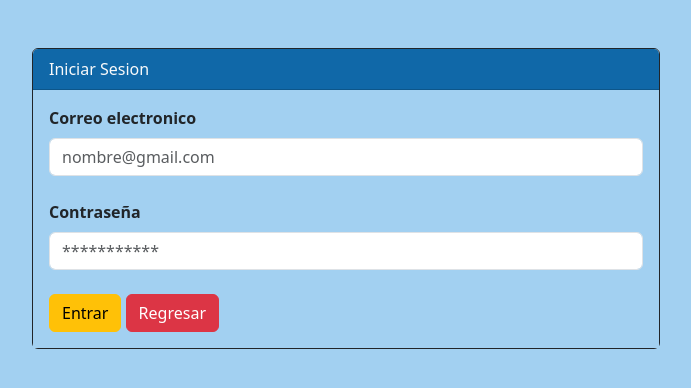
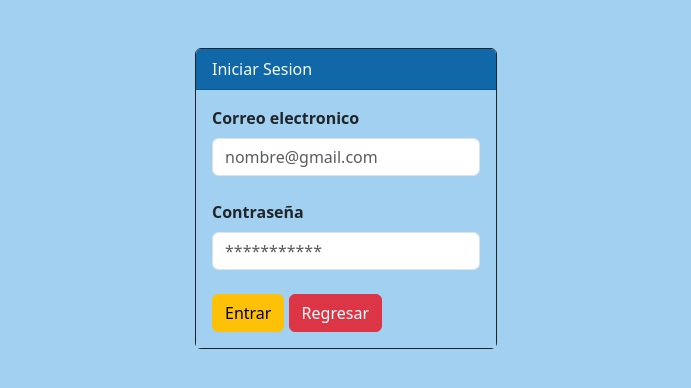
Before and after one commit to Alonsesky/Chef_Duoc, a plain HTML site: page Chef_Duoc/iniciarSesion.html in a window 1280 px wide. Shown: the whole page, without its empty margins (294-985 px from the left). Drawn offline with nearby package versions, Linux system fonts and the light colour scheme.

Commit message:
minimo ajuste de dimensiones de card

```diff
--- a/Chef_Duoc/iniciarSesion.html
+++ b/Chef_Duoc/iniciarSesion.html
@@ -11,7 +11,7 @@
 
 
   <div class="row d-flex justify-content-center">
-    <div class="col-6">
+    <div class="col-3">
       <div class="card mt-5 border-dark">
         <div class="card-header bg-azul text-light">Iniciar Sesion</div>
         <div class="card-body bg-celeste">
```
